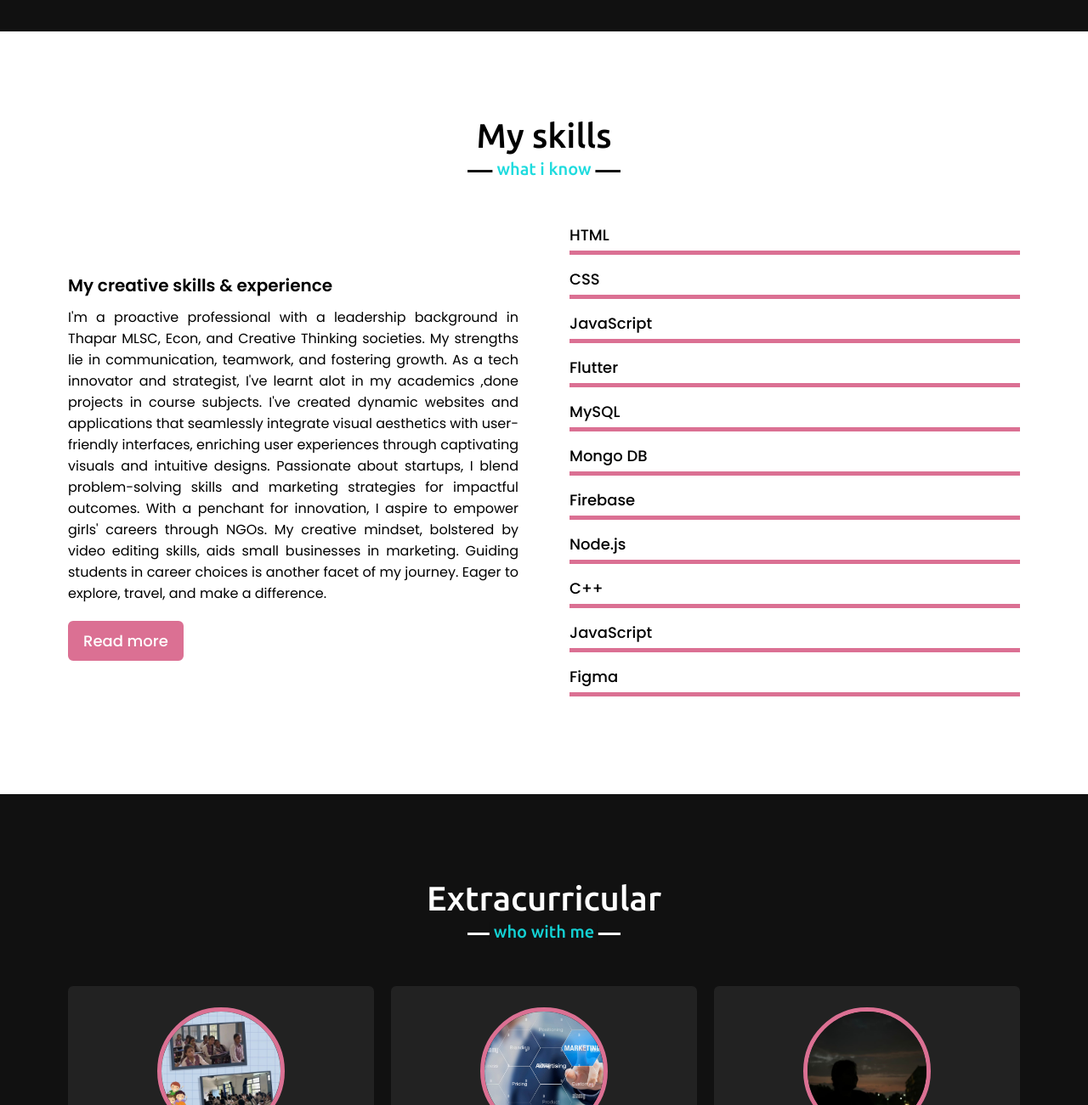
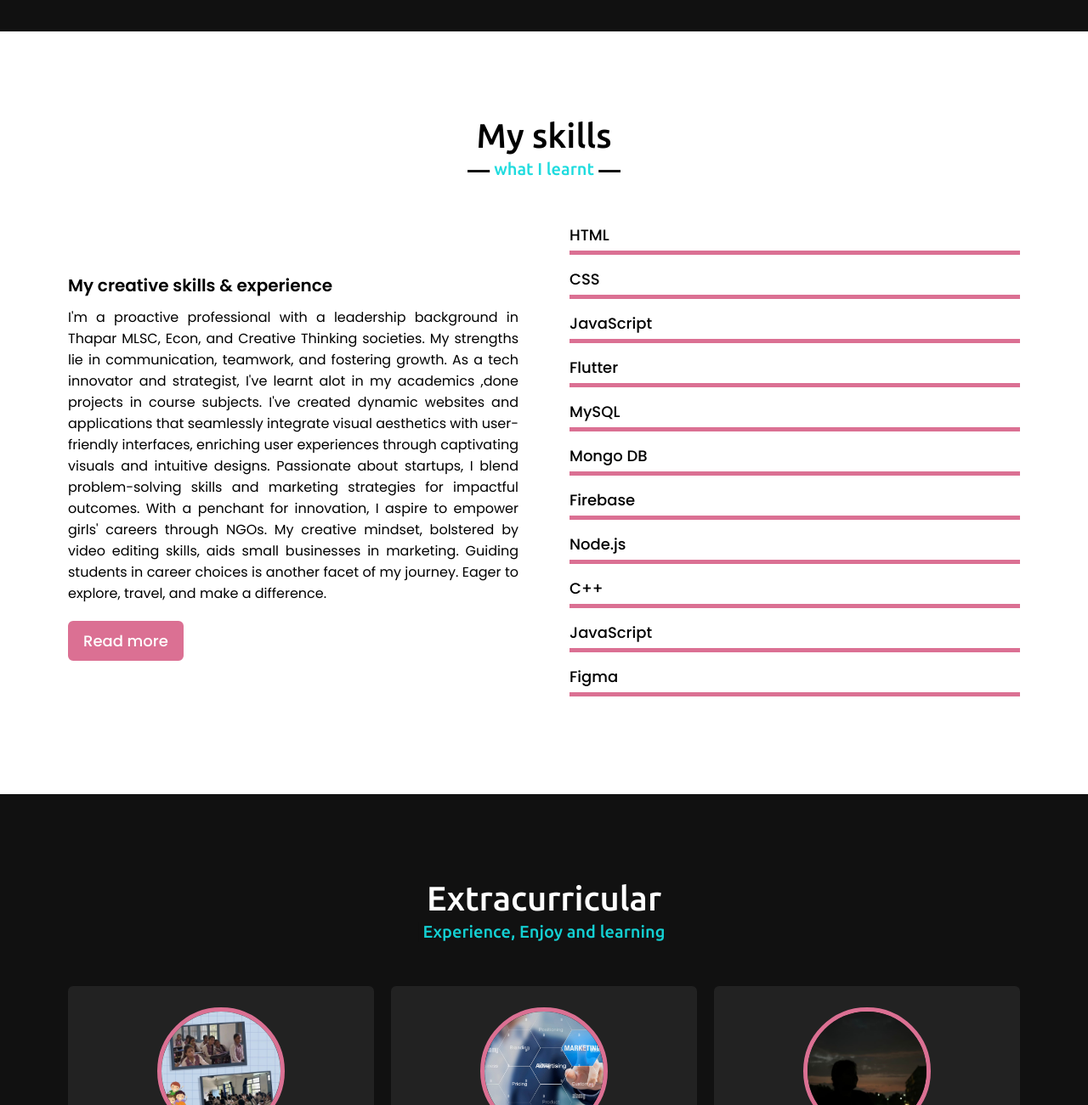
Before and after one commit to anmolpreetkauranand/Portfolio-, a plain HTML site: page Responsive Portfolio Website/Responsive Portfolio Website/index.html in a window 1280 px wide. Shown: the part 2460-3761 px from the top of the page at 85% size. Drawn offline with nearby package versions, Linux system fonts and the light colour scheme.

Commit message:
Update style.css

```diff
--- a/Responsive Portfolio Website/Responsive Portfolio Website/style.css
+++ b/Responsive Portfolio Website/Responsive Portfolio Website/style.css
@@ -306,7 +306,7 @@ section .title::after{
 /* skills section styling */
 
 .skills .title::after{
-    content: "what i know";
+    content: "what I learnt";
 }
 .skills .skills-content .column{
     width: calc(50% - 30px);
@@ -380,7 +380,7 @@ section .title::after{
 
 /* teams section styling */
 .teams .title::after{
-    content: "who with me";
+    content: "Experience, Enjoy and learning";
 }
 .teams .carousel .card{
     background: #222;
```
